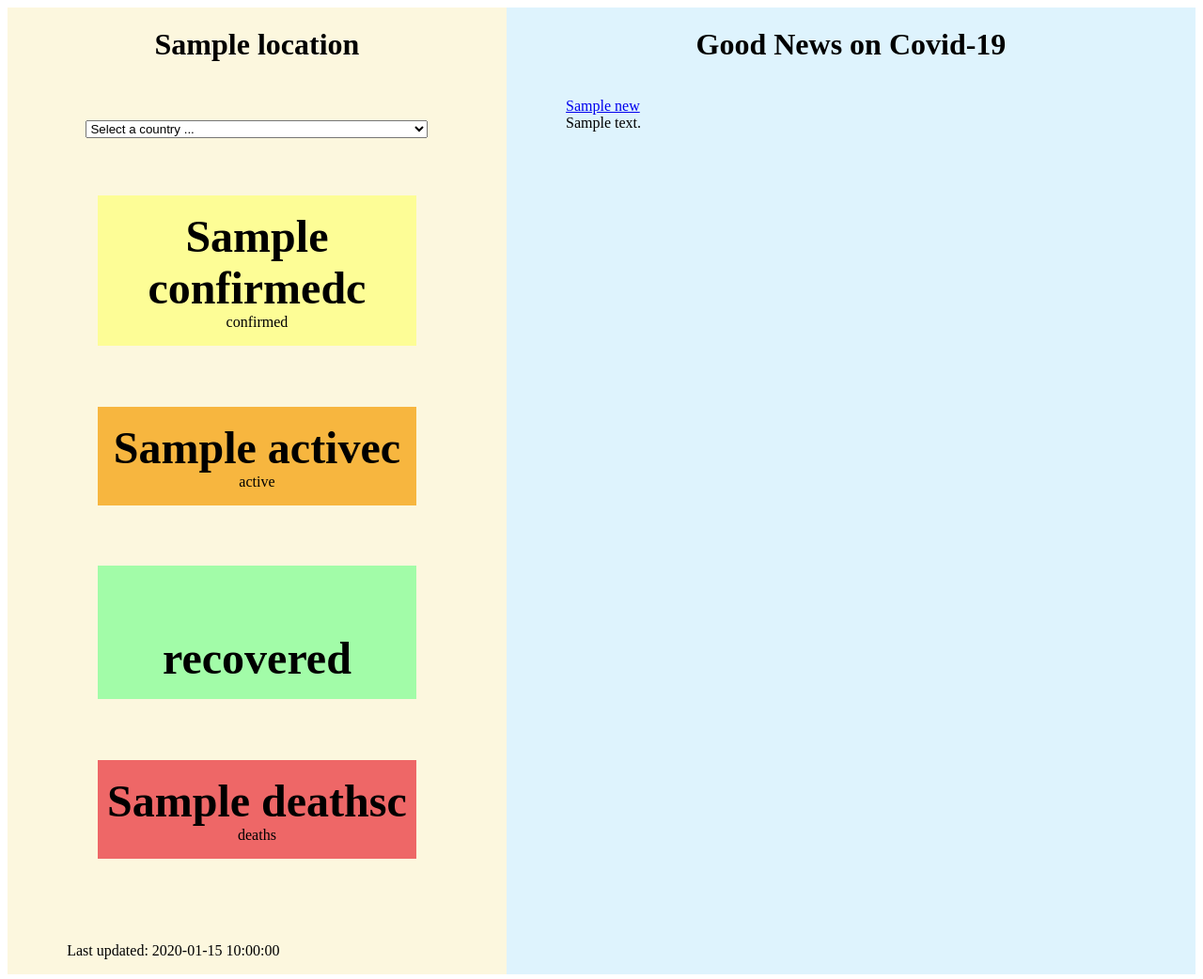
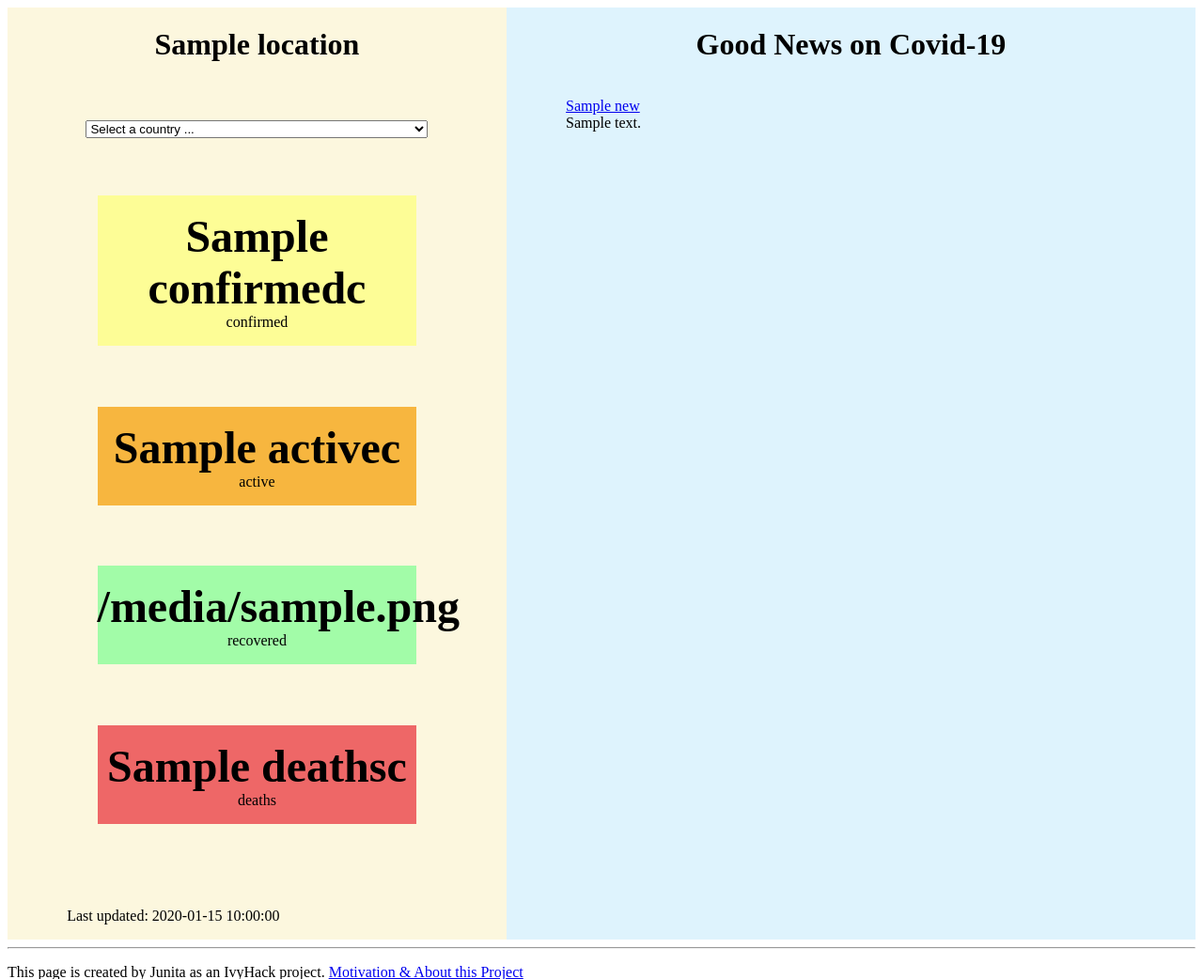
Before and after one commit to jsirait/covngoodnews, a Flask app: template templates/index.html in a window 1280 px wide. Shown: the top 1042 px of the page at 94% size. Run offline with Flask 2, Linux system fonts and the light colour scheme; the template is opened without the code that fills it: most values are stand-ins (such as "Sample title", 1, 10 or a date in 2020).

Commit message:
fix a typo bug

```diff
--- a/templates/index.html
+++ b/templates/index.html
@@ -296,7 +296,7 @@
                 <br>active</p>
         </div>
         <div class=" statbox recoveredc">
-            <p><span class="numc" id="recoveredc>{{recoveredc}}"</span>
+            <p><span class="numc" id="recoveredc">{{recoveredc}}</span>
                 <br>recovered</p>
         </div>
         <div class="statbox deathsc">
```
